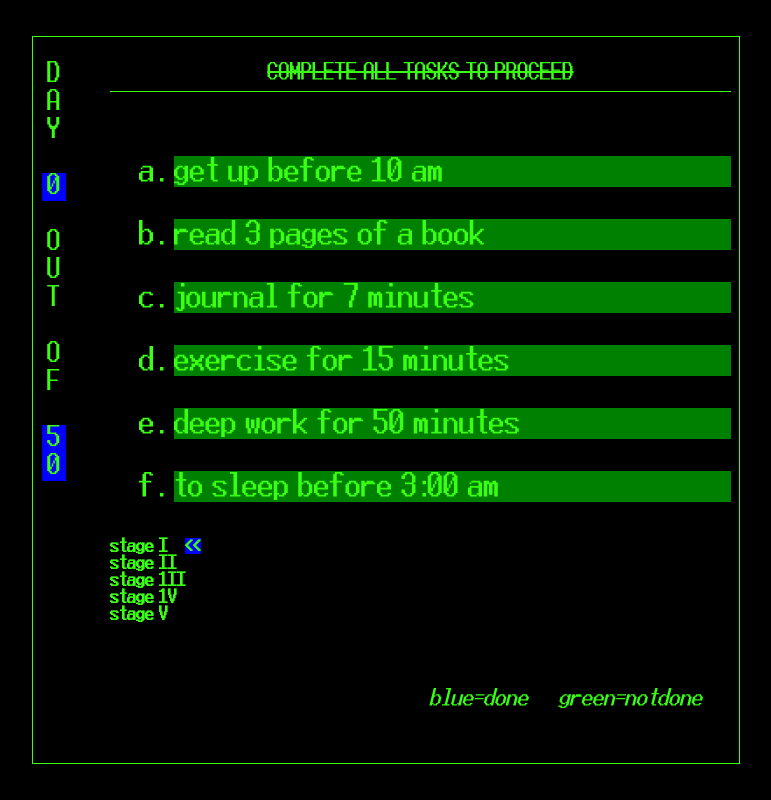
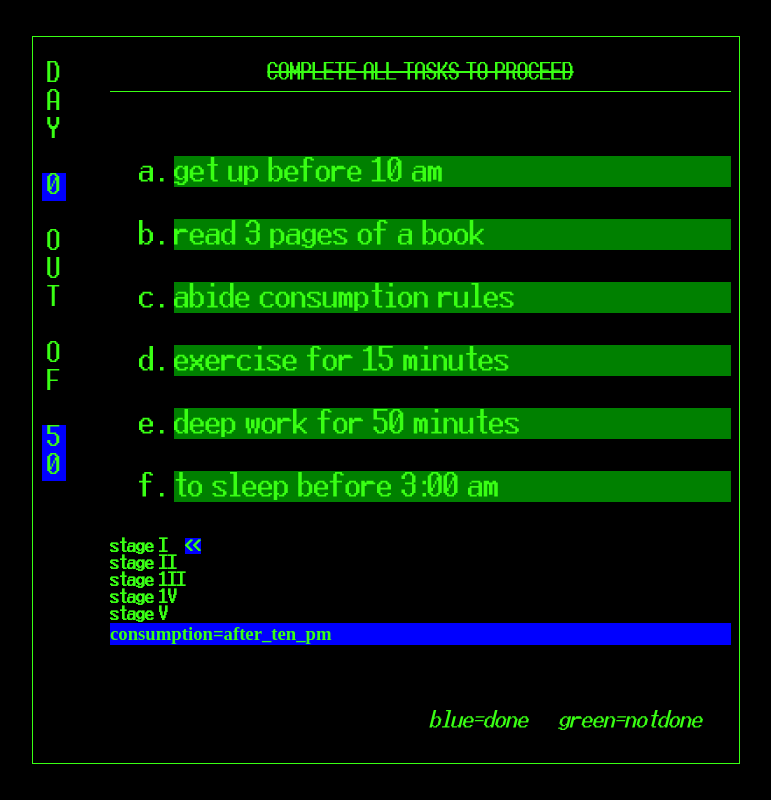
Before and after one commit to humaneediedofanxiety/project50, a plain HTML site: page index.html in a window 1280 px wide. Shown: the whole page, without its empty margins (254-1025 px from the left). Drawn offline with Linux system fonts and the light colour scheme.

Commit message:
Update index.html

```diff
--- a/index.html
+++ b/index.html
@@ -25,7 +25,7 @@
                 <ol class="tasks">
                     <li key="0">Get Up Before 10 AM</li>
                     <li key="1">Read 10 Pages of a Book</li>
-                    <li key="2">Journal for 7 Minutes</li>
+                    <li key="3">Abide Consumption Rules</li>
                     <li key="3">Exercise for 15 Minutes</li>
                     <li key="4">Deep Work for 50 Minutes</li>
                     <li key="6" id="sleep">Avoid Too much Junk Food</li>
@@ -38,7 +38,7 @@
                                 <h4>stage 1V</h4>
                                 <h4>stage V</h4>
                             </div>
-                    <h3 class="quote">blue=done <span class="space"></span>green=notDone</h3></div>
+                         <div><h3 class="bold">consumption=after_ten_pm</h3><h3 class="quote">blue=done <span class="space"></span>green=notDone</h3></div>
             </div>
 
 
```
